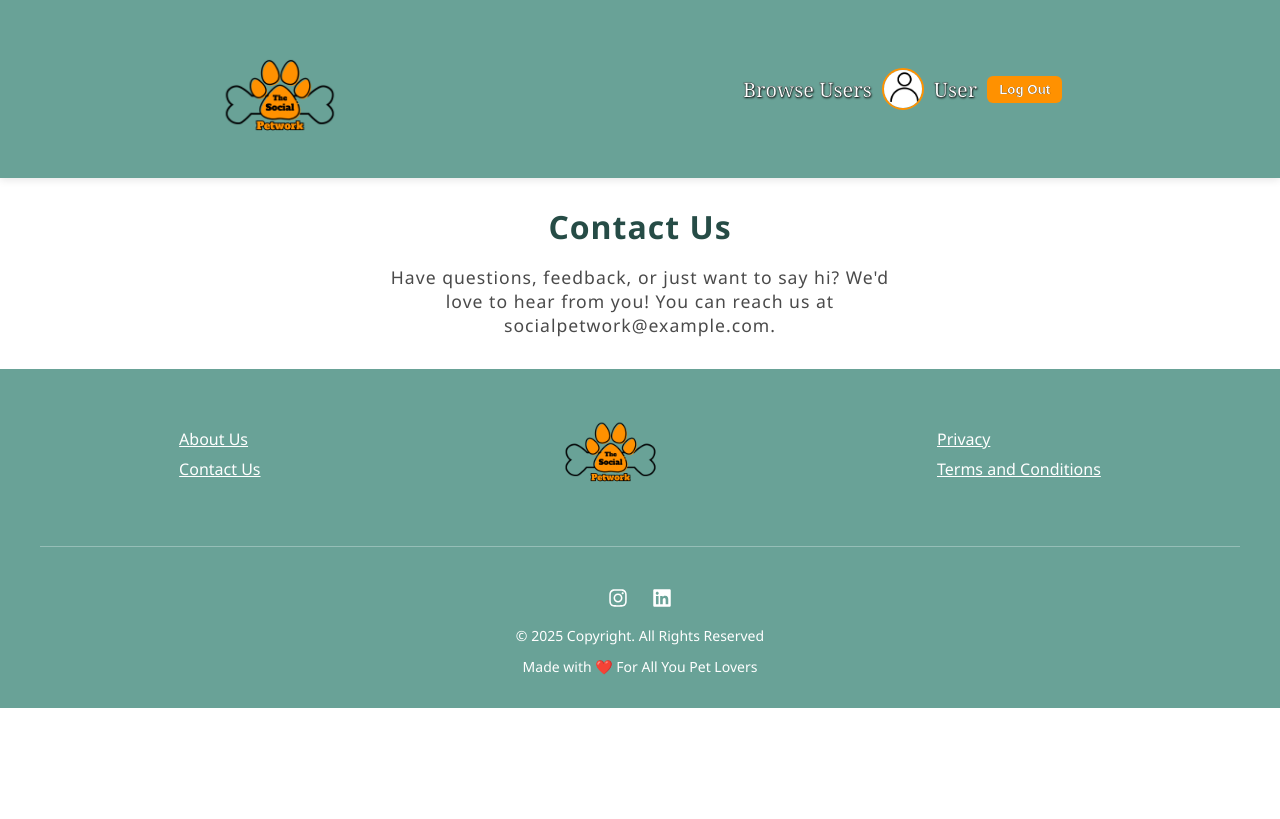
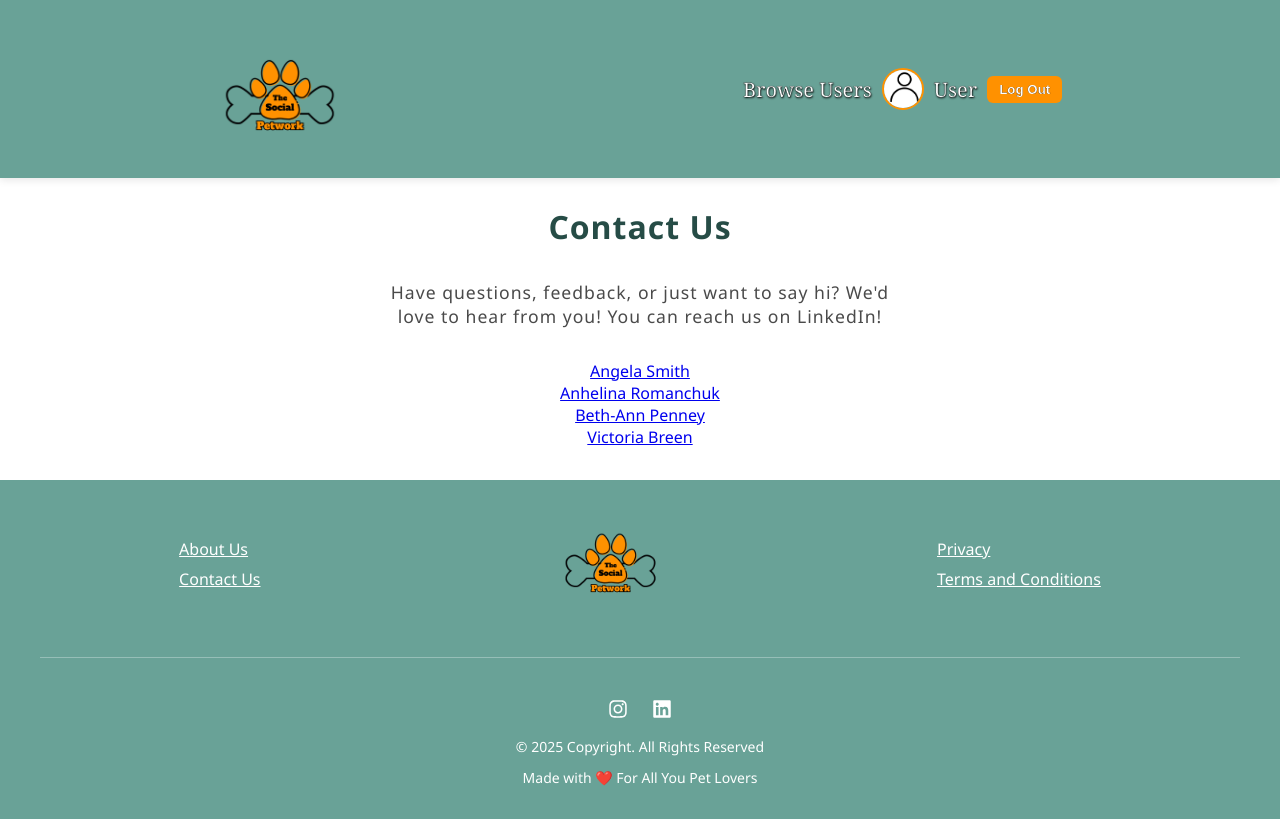
Before and after one commit to Ang3la33/the-social-petwork-s4-final-frontend, a React (Create React App) app in the folder social-petwork/: page /contact in a window 1280 px wide. Built offline with nearby package versions, Linux system fonts and the light colour scheme.

Commit message:
added teams linkedin links

```diff
--- a/social-petwork/src/Pages/About.jsx
+++ b/social-petwork/src/Pages/About.jsx
@@ -7,10 +7,13 @@ const About = () => {
     <div className="about-container">
       <div className="page-content">
         <h2>About Us</h2>
+        <p></p>
         <p>
           Welcome to The Social Petwork! We're a passionate group of developers and animal lovers
           who built this platform to connect pet lovers with other pet lovers!
         </p>
+        <p></p>
+        <h2>Meet The Team!</h2>
       </div>
 
       <div className="team-section">
--- a/social-petwork/src/Pages/Contact.jsx
+++ b/social-petwork/src/Pages/Contact.jsx
@@ -5,10 +5,50 @@ function Contact() {
   return (
     <div className="page-content">
       <h2>Contact Us</h2>
+      <p></p>
       <p>
         Have questions, feedback, or just want to say hi? We'd love to hear from you!
-        You can reach us at socialpetwork@example.com.
+        You can reach us on LinkedIn!
       </p>
+      <ul style={{ listStyleType: "none", padding: 0, marginTop: "1rem" }}>
+        <li>
+          <a
+            href="https://www.linkedin.com/in/angela-smith-4aa354278/"
+            target="_blank"
+            rel="noopener noreferrer"
+          >
+            Angela Smith
+          </a>
+        </li>
+        <li>
+          <a
+            href="https://www.linkedin.com/in/anhelina-romanchuk-24b9412a8/"
+            target="_blank"
+            rel="noopener noreferrer"
+          >
+            Anhelina Romanchuk
+          </a>
+        </li>
+        <li>
+          <a
+            href="https://www.linkedin.com/in/bethann-penney"
+            target="_blank"
+            rel="noopener noreferrer"
+          >
+            Beth-Ann Penney
+          </a>
+        </li>
+        <li>
+          <a
+            href="https://www.linkedin.com/in/victoria-breen-b8888b26a/"
+            target="_blank"
+            rel="noopener noreferrer"
+          >
+            Victoria Breen
+          </a>
+        </li>
+      </ul>
+      <p></p>
     </div>
   );
 }
```
